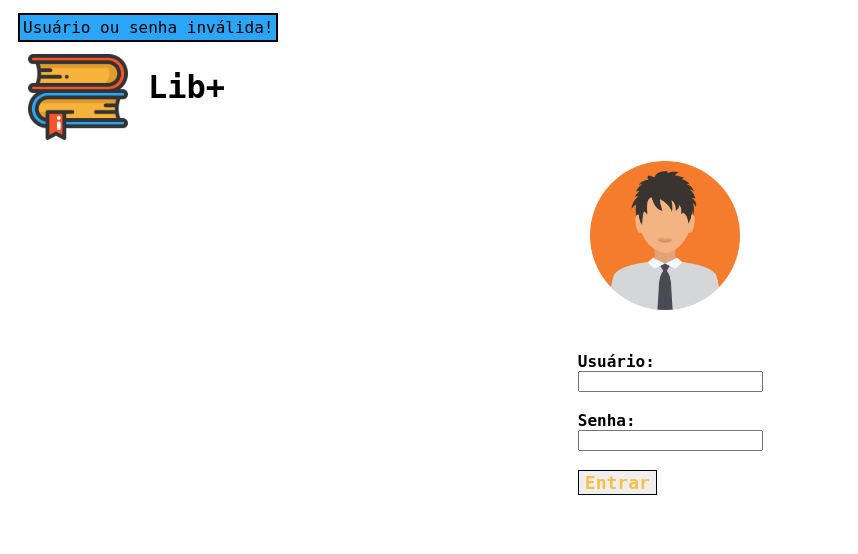
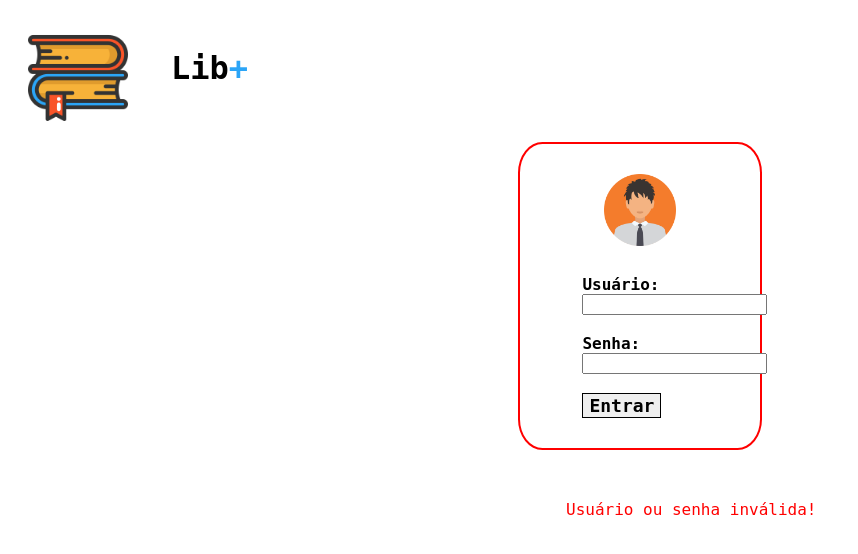
Before and after one commit to Library-Plus/Projeto-Biblioteca, a PHP site: page /index.php?erro=1 in a window 1280 px wide. Shown: the top 554 px of the page, without its empty margins (0-858 px from the left). Run offline with PHP 8.4, Linux system fonts and the light colour scheme.

Commit message:
Mudança no index.html e style.css

```diff
--- a/css/style.css
+++ b/css/style.css
@@ -5,20 +5,30 @@ body{
   font-style: normal;
   font-size: 16px;
 }
-.login{
-  padding: 3% 0% 0% 45%;
+.form-login{
+  border: 2px #2ba5f7 solid;
+  border-radius: 10%;
+  margin: 0px 500px 0px 500px;
+}
+.form-login.has-error{
+  border: 2px red solid;
+  border-radius: 10%;
+  margin: 0px 500px 0px 500px;
 }
 .erro {
-  border: 2px black solid;
   padding: 3px;
-  background-color: #2ba5f7;
-  color: black;
+  background-color: white;
+  color: red;
+}
+.div-erro{
+  margin-top: 50px;
+  margin-left: 545px;
 }
 button{
   border: 1px black solid;
   font-size: 18px;
   font-family: 'Source Code Pro', monospace;
-  color: #F8C045;
+  color: black;
   font-weight: bold;
 }
 label{
@@ -32,14 +42,23 @@ label{
   height: 100px;
 }
 .user{
-  width: 12%;
-  height: 12%;
-  padding: 0% 0% 0% 46%;
+  width: 30%;
+  height: 30%;
+  padding: 0% 0% 0% 35%;
+  margin-top: 30px;
+  margin-bottom: 25px;
 }
 .cabecalho{
   float: left;
   padding: 10px;
   width: 100px;
+}
+h1{
+  unicode-bidi: bidi-override;
+  direction: rtl;
+}
+h1::first-letter{
+  color: #2ba5f7;
 }
 .quebra{
   clear: left;
@@ -63,3 +82,7 @@ a:hover{
   padding: 5px;
   border: 3px black solid;
 }
+.formulario{
+  padding: 0% 0% 0% 26%;
+  margin-bottom: 30px;
+}
--- a/index.php
+++ b/index.php
@@ -10,6 +10,34 @@
 			$msg = @$_GET['msg'];
 		?>
 
+
+
+		<header>
+			<div class="cabecalho">
+				<img class="logo" src="imagens/logo.png" alt="logo">
+			</div>
+			<div class="cabecalho">
+				<h1>  +biL </h1>
+			</div>
+			<div class="quebra">
+			</div>
+		</header>
+
+
+
+        <div class="form-login <?php if($erro == 1){ echo 'has-error';}?>">
+		<img class="user" src="imagens/user.png" alt="user" >
+			<form class="formulario" action="login_db.php" method="post">
+				<label for="usuario">Usuário:</label><br>
+				<input type="text" name="usuario" id="usuario" maxlength="50"><br><br>
+
+				<label for="senha">Senha:</label><br>
+				<input type="password" name="senha" id="senha" maxlength="100"><br><br>
+
+				<button type="submit">Entrar</button>
+			</form>
+		</div>
+		<div class="div-erro">
 		<?php  if($erro) { ?>
 			<span class="erro">
 				<?php
@@ -21,30 +49,6 @@
 				?>
 			</span>
 		<?php  } ?>
-
-		<header>
-			<div class="cabecalho">
-				<img class="logo" src="imagens/logo.png" alt="logo">
-			</div>
-			<div class="cabecalho">
-				<h1>  Lib+ </h1>
-			</div>
-			<div class="quebra">
-			</div>
-		</header>
-
-		<img class="user" src="imagens/user.png" alt="user" >
-
-        <div class="login">
-			<form action="login_db.php" method="post">
-				<label for="usuario">Usuário:</label><br>
-				<input type="text" name="usuario" id="usuario" maxlength="50"><br><br>
-
-				<label for="senha">Senha:</label><br>
-				<input type="password" name="senha" id="senha" maxlength="100"><br><br>
-
-				<button type="submit">Entrar</button>
-			</form>
 		</div>
     </body>
 </html>
```
